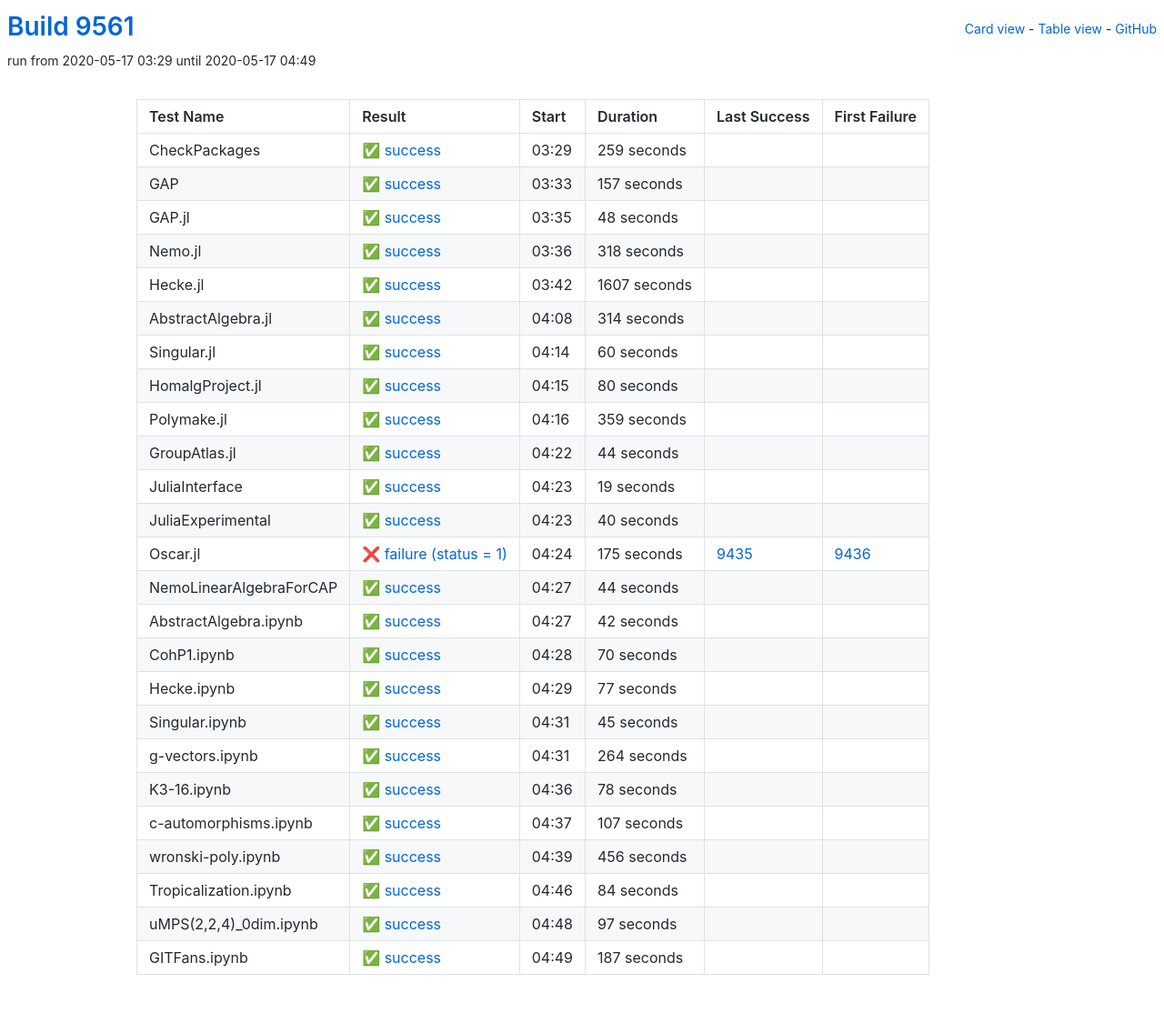
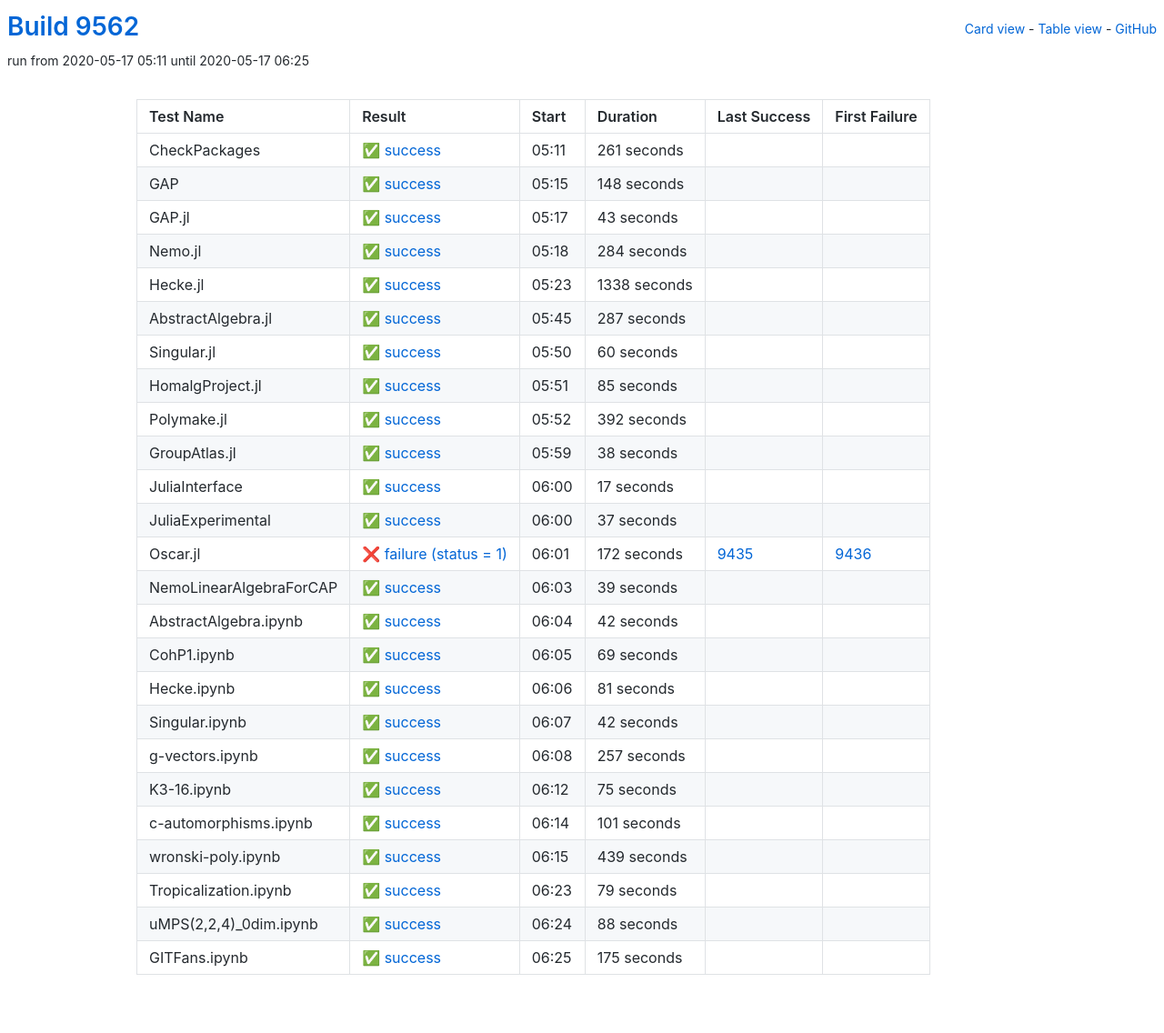
Before and after one commit to oscar-system/oscar-ci-status, a Jekyll site: the page built from table.html, in a window 1280 px wide. Shown: the whole page at 91% size. Built offline with Jekyll 4.4.1, drawn with Linux system fonts in a browser that asks for light colours.

Commit message:
Build 9562

```diff
--- a/_data/ci.yml
+++ b/_data/ci.yml
@@ -1,77 +1,77 @@
-build: 9561
-build_url: https://oscarci.mathematik.uni-kl.de/job/oscar/9561/
+build: 9562
+build_url: https://oscarci.mathematik.uni-kl.de/job/oscar/9562/
 job: oscar
 tests:
-- duration: 259
+- duration: 261
   exitcode: 0
   first_failure: false
   first_failure_url: null
   id: checkpackages
   last_success: false
   last_success_url: null
-  log: https://oscarci.mathematik.uni-kl.de/job/oscar/9561/artifact/logs/build-9561/CheckPackages.log
+  log: https://oscarci.mathematik.uni-kl.de/job/oscar/9562/artifact/logs/build-9562/CheckPackages.log
   name: CheckPackages
-  start: 2020-05-17 03:29
+  start: 2020-05-17 05:11
   status: success
   success: true
-- duration: 157
+- duration: 148
   exitcode: 0
   first_failure: false
   first_failure_url: null
   id: gap
   last_success: false
   last_success_url: null
-  log: https://oscarci.mathematik.uni-kl.de/job/oscar/9561/artifact/logs/build-9561/GAP.log
+  log: https://oscarci.mathematik.uni-kl.de/job/oscar/9562/artifact/logs/build-9562/GAP.log
   name: GAP
-  start: 2020-05-17 03:33
+  start: 2020-05-17 05:15
   status: success
   success: true
-- duration: 48
+- duration: 43
   exitcode: 0
   first_failure: false
   first_failure_url: null
   id: gap-jl
   last_success: false
   last_success_url: null
-  log: https://oscarci.mathematik.uni-kl.de/job/oscar/9561/artifact/logs/build-9561/GAP.jl.log
+  log: https://oscarci.mathematik.uni-kl.de/job/oscar/9562/artifact/logs/build-9562/GAP.jl.log
   name: GAP.jl
-  start: 2020-05-17 03:35
+  start: 2020-05-17 05:17
   status: success
   success: true
-- duration: 318
+- duration: 284
   exitcode: 0
   first_failure: false
   first_failure_url: null
   id: nemo-jl
   last_success: false
   last_success_url: null
-  log: https://oscarci.mathematik.uni-kl.de/job/oscar/9561/artifact/logs/build-9561/Nemo.jl.log
+  log: https://oscarci.mathematik.uni-kl.de/job/oscar/9562/artifact/logs/build-9562/Nemo.jl.log
   name: Nemo.jl
-  start: 2020-05-17 03:36
+  start: 2020-05-17 05:18
   status: success
   success: true
-- duration: 1607
+- duration: 1338
   exitcode: 0
   first_failure: false
   first_failure_url: null
   id: hecke-jl
   last_success: false
   last_success_url: null
-  log: https://oscarci.mathematik.uni-kl.de/job/oscar/9561/artifact/logs/build-9561/Hecke.jl.log
+  log: https://oscarci.mathematik.uni-kl.de/job/oscar/9562/artifact/logs/build-9562/Hecke.jl.log
   name: Hecke.jl
-  start: 2020-05-17 03:42
+  start: 2020-05-17 05:23
   status: success
   success: true
-- duration: 314
+- duration: 287
   exitcode: 0
   first_failure: false
   first_failure_url: null
   id: abstractalgebra-jl
   last_success: false
   last_success_url: null
-  log: https://oscarci.mathematik.uni-kl.de/job/oscar/9561/artifact/logs/build-9561/AbstractAlgebra.jl.log
+  log: https://oscarci.mathematik.uni-kl.de/job/oscar/9562/artifact/logs/build-9562/AbstractAlgebra.jl.log
   name: AbstractAlgebra.jl
-  start: 2020-05-17 04:08
+  start: 2020-05-17 05:45
   status: success
   success: true
 - duration: 60
@@ -81,93 +81,93 @@ tests:
   id: singular-jl
   last_success: false
   last_success_url: null
-  log: https://oscarci.mathematik.uni-kl.de/job/oscar/9561/artifact/logs/build-9561/Singular.jl.log
+  log: https://oscarci.mathematik.uni-kl.de/job/oscar/9562/artifact/logs/build-9562/Singular.jl.log
   name: Singular.jl
-  start: 2020-05-17 04:14
+  start: 2020-05-17 05:50
   status: success
   success: true
-- duration: 80
+- duration: 85
   exitcode: 0
   first_failure: false
   first_failure_url: null
   id: homalgproject-jl
   last_success: false
   last_success_url: null
-  log: https://oscarci.mathematik.uni-kl.de/job/oscar/9561/artifact/logs/build-9561/HomalgProject.jl.log
+  log: https://oscarci.mathematik.uni-kl.de/job/oscar/9562/artifact/logs/build-9562/HomalgProject.jl.log
   name: HomalgProject.jl
-  start: 2020-05-17 04:15
+  start: 2020-05-17 05:51
   status: success
   success: true
-- duration: 359
+- duration: 392
   exitcode: 0
   first_failure: false
   first_failure_url: null
   id: polymake-jl
   last_success: false
   last_success_url: null
-  log: https://oscarci.mathematik.uni-kl.de/job/oscar/9561/artifact/logs/build-9561/Polymake.jl.log
+  log: https://oscarci.mathematik.uni-kl.de/job/oscar/9562/artifact/logs/build-9562/Polymake.jl.log
   name: Polymake.jl
-  start: 2020-05-17 04:16
+  start: 2020-05-17 05:52
   status: success
   success: true
-- duration: 44
+- duration: 38
   exitcode: 0
   first_failure: false
   first_failure_url: null
   id: groupatlas-jl
   last_success: false
   last_success_url: null
-  log: https://oscarci.mathematik.uni-kl.de/job/oscar/9561/artifact/logs/build-9561/GroupAtlas.jl.log
+  log: https://oscarci.mathematik.uni-kl.de/job/oscar/9562/artifact/logs/build-9562/GroupAtlas.jl.log
   name: GroupAtlas.jl
-  start: 2020-05-17 04:22
+  start: 2020-05-17 05:59
   status: success
   success: true
-- duration: 19
+- duration: 17
   exitcode: 0
   first_failure: false
   first_failure_url: null
   id: juliainterface
   last_success: false
   last_success_url: null
-  log: https://oscarci.mathematik.uni-kl.de/job/oscar/9561/artifact/logs/build-9561/JuliaInterface.log
+  log: https://oscarci.mathematik.uni-kl.de/job/oscar/9562/artifact/logs/build-9562/JuliaInterface.log
   name: JuliaInterface
-  start: 2020-05-17 04:23
+  start: 2020-05-17 06:00
   status: success
   success: true
-- duration: 40
+- duration: 37
   exitcode: 0
   first_failure: false
   first_failure_url: null
   id: juliaexperimental
   last_success: false
   last_success_url: null
-  log: https://oscarci.mathematik.uni-kl.de/job/oscar/9561/artifact/logs/build-9561/JuliaExperimental.log
+  log: https://oscarci.mathematik.uni-kl.de/job/oscar/9562/artifact/logs/build-9562/JuliaExperimental.log
   name: JuliaExperimental
-  start: 2020-05-17 04:23
+  start: 2020-05-17 06:00
   status: success
   success: true
-- duration: 175
+- duration: 172
   exitcode: 1
   first_failure: 9436
   first_failure_url: https://oscarci.mathematik.uni-kl.de/job/oscar/9436/
   id: oscar-jl
   last_success: 9435
   last_success_url: https://oscarci.mathematik.uni-kl.de/job/oscar/9435/
-  log: https://oscarci.mathematik.uni-kl.de/job/oscar/9561/artifact/logs/build-9561/Oscar.jl.log
+  log: https://oscarci.mathematik.uni-kl.de/job/oscar/9562/artifact/logs/build-9562/Oscar.jl.log
   name: Oscar.jl
-  start: 2020-05-17 04:24
+  start: 2020-05-17 06:01
   status: failure
   success: false
-- duration: 44
+- duration: 39
   exitcode: 0
   first_failure: false
   first_failure_url: null
   id: nemolinearalgebraforcap
   last_success: false
   last_success_url: null
-  log: https://oscarci.mathematik.uni-kl.de/job/oscar/9561/artifact/logs/build-9561/NemoLinearAlgebraForCAP.log
+  log: https://oscarci.mathematik.uni-kl.de/job/oscar/9562/artifact/logs/build-9562/NemoLinearAlgebraForCAP.log
   name: NemoLinearAlgebraForCAP
-  start: 2020-05-17 04:27
+  start: 2020-05-17 06:03
   status: success
   success: true
 - duration: 42
@@ -177,128 +177,128 @@ tests:
   id: abstractalgebra-ipynb
   last_success: false
   last_success_url: null
-  log: https://oscarci.mathematik.uni-kl.de/job/oscar/9561/artifact/logs/build-9561/AbstractAlgebra.ipynb.log
+  log: https://oscarci.mathematik.uni-kl.de/job/oscar/9562/artifact/logs/build-9562/AbstractAlgebra.ipynb.log
   name: AbstractAlgebra.ipynb
-  start: 2020-05-17 04:27
+  start: 2020-05-17 06:04
   status: success
   success: true
-- duration: 70
+- duration: 69
   exitcode: 0
   first_failure: false
   first_failure_url: null
   id: cohp1-ipynb
   last_success: false
   last_success_url: null
-  log: https://oscarci.mathematik.uni-kl.de/job/oscar/9561/artifact/logs/build-9561/CohP1.ipynb.log
+  log: https://oscarci.mathematik.uni-kl.de/job/oscar/9562/artifact/logs/build-9562/CohP1.ipynb.log
   name: CohP1.ipynb
-  start: 2020-05-17 04:28
+  start: 2020-05-17 06:05
   status: success
   success: true
-- duration: 77
+- duration: 81
   exitcode: 0
   first_failure: false
   first_failure_url: null
   id: hecke-ipynb
   last_success: false
   last_success_url: null
-  log: https://oscarci.mathematik.uni-kl.de/job/oscar/9561/artifact/logs/build-9561/Hecke.ipynb.log
+  log: https://oscarci.mathematik.uni-kl.de/job/oscar/9562/artifact/logs/build-9562/Hecke.ipynb.log
   name: Hecke.ipynb
-  start: 2020-05-17 04:29
+  start: 2020-05-17 06:06
   status: success
   success: true
-- duration: 45
+- duration: 42
   exitcode: 0
   first_failure: false
   first_failure_url: null
   id: singular-ipynb
   last_success: false
   last_success_url: null
-  log: https://oscarci.mathematik.uni-kl.de/job/oscar/9561/artifact/logs/build-9561/Singular.ipynb.log
+  log: https://oscarci.mathematik.uni-kl.de/job/oscar/9562/artifact/logs/build-9562/Singular.ipynb.log
   name: Singular.ipynb
-  start: 2020-05-17 04:31
+  start: 2020-05-17 06:07
   status: success
   success: true
-- duration: 264
+- duration: 257
   exitcode: 0
   first_failure: false
   first_failure_url: null
   id: g-vectors-ipynb
   last_success: false
   last_success_url: null
-  log: https://oscarci.mathematik.uni-kl.de/job/oscar/9561/artifact/logs/build-9561/g-vectors.ipynb.log
+  log: https://oscarci.mathematik.uni-kl.de/job/oscar/9562/artifact/logs/build-9562/g-vectors.ipynb.log
   name: g-vectors.ipynb
-  start: 2020-05-17 04:31
+  start: 2020-05-17 06:08
   status: success
   success: true
-- duration: 78
+- duration: 75
   exitcode: 0
   first_failure: false
   first_failure_url: null
   id: k3-16-ipynb
   last_success: false
   last_success_url: null
-  log: https://oscarci.mathematik.uni-kl.de/job/oscar/9561/artifact/logs/build-9561/K3-16.ipynb.log
+  log: https://oscarci.mathematik.uni-kl.de/job/oscar/9562/artifact/logs/build-9562/K3-16.ipynb.log
   name: K3-16.ipynb
-  start: 2020-05-17 04:36
+  start: 2020-05-17 06:12
   status: success
   success: true
-- duration: 107
+- duration: 101
   exitcode: 0
   first_failure: false
   first_failure_url: null
   id: c-automorphisms-ipynb
   last_success: false
   last_success_url: null
-  log: https://oscarci.mathematik.uni-kl.de/job/oscar/9561/artifact/logs/build-9561/c-automorphisms.ipynb.log
+  log: https://oscarci.mathematik.uni-kl.de/job/oscar/9562/artifact/logs/build-9562/c-automorphisms.ipynb.log
   name: c-automorphisms.ipynb
-  start: 2020-05-17 04:37
+  start: 2020-05-17 06:14
   status: success
   success: true
-- duration: 456
+- duration: 439
   exitcode: 0
   first_failure: false
   first_failure_url: null
   id: wronski-poly-ipynb
   last_success: false
   last_success_url: null
-  log: https://oscarci.mathematik.uni-kl.de/job/oscar/9561/artifact/logs/build-9561/wronski-poly.ipynb.log
+  log: https://oscarci.mathematik.uni-kl.de/job/oscar/9562/artifact/logs/build-9562/wronski-poly.ipynb.log
   name: wronski-poly.ipynb
-  start: 2020-05-17 04:39
+  start: 2020-05-17 06:15
   status: success
   success: true
-- duration: 84
+- duration: 79
   exitcode: 0
   first_failure: false
   first_failure_url: null
   id: tropicalization-ipynb
   last_success: false
   last_success_url: null
-  log: https://oscarci.mathematik.uni-kl.de/job/oscar/9561/artifact/logs/build-9561/Tropicalization.ipynb.log
+  log: https://oscarci.mathematik.uni-kl.de/job/oscar/9562/artifact/logs/build-9562/Tropicalization.ipynb.log
   name: Tropicalization.ipynb
-  start: 2020-05-17 04:46
+  start: 2020-05-17 06:23
   status: success
   success: true
-- duration: 97
+- duration: 88
   exitcode: 0
   first_failure: false
   first_failure_url: null
   id: umps-2-2-4-0dim-ipynb
   last_success: false
   last_success_url: null
-  log: https://oscarci.mathematik.uni-kl.de/job/oscar/9561/artifact/logs/build-9561/uMPS-2-2-4-_0dim.ipynb.log
+  log: https://oscarci.mathematik.uni-kl.de/job/oscar/9562/artifact/logs/build-9562/uMPS-2-2-4-_0dim.ipynb.log
   name: uMPS(2,2,4)_0dim.ipynb
-  start: 2020-05-17 04:48
+  start: 2020-05-17 06:24
   status: success
   success: true
-- duration: 187
+- duration: 175
   exitcode: 0
   first_failure: false
   first_failure_url: null
   id: gitfans-ipynb
   last_success: false
   last_success_url: null
-  log: https://oscarci.mathematik.uni-kl.de/job/oscar/9561/artifact/logs/build-9561/GITFans.ipynb.log
+  log: https://oscarci.mathematik.uni-kl.de/job/oscar/9562/artifact/logs/build-9562/GITFans.ipynb.log
   name: GITFans.ipynb
-  start: 2020-05-17 04:49
+  start: 2020-05-17 06:25
   status: success
   success: true
```
Also changed, not shown: README.md.
